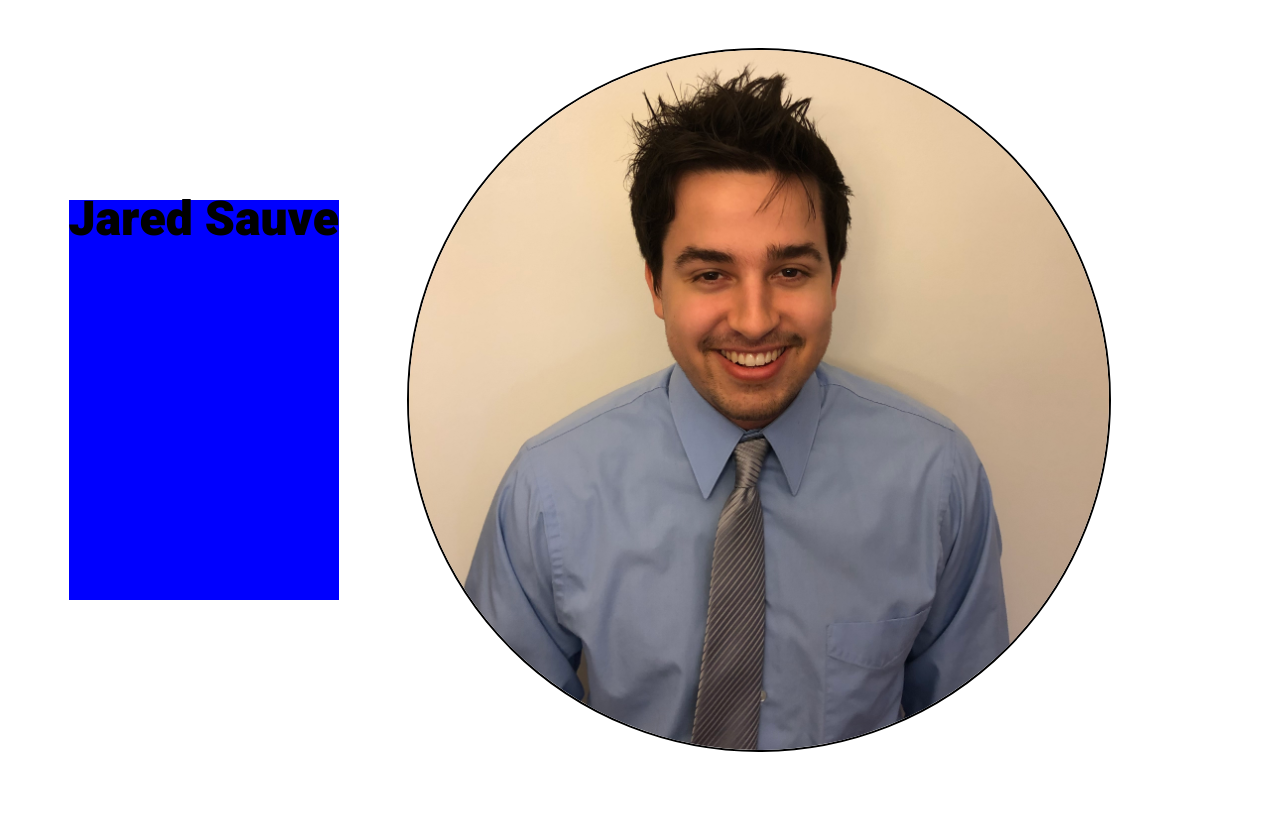
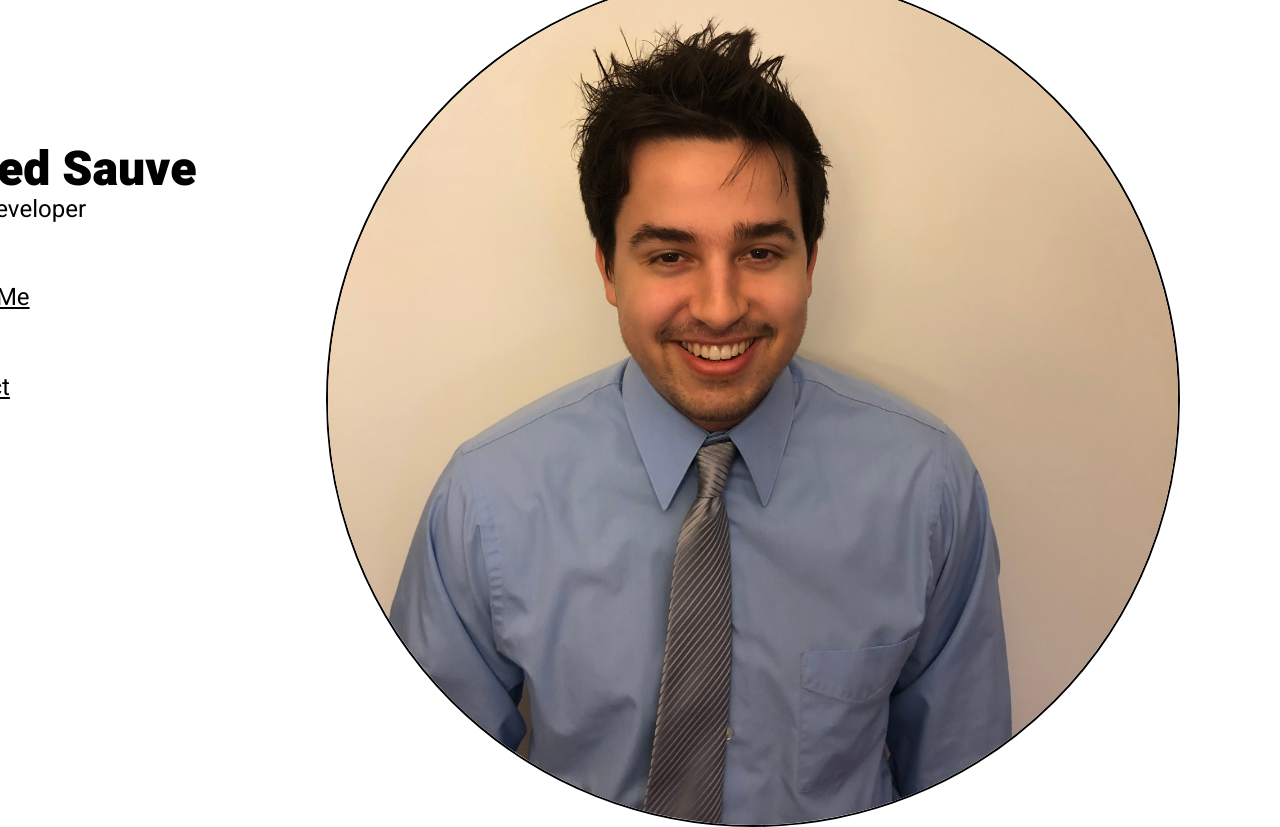
Before and after one commit to ixAtomic/personalwebsite, a Vue app: page /#/ in a window 1280 px wide. Before the commit the page ends 800 px from the top, so only its background shows below. Built offline with nearby package versions, Linux system fonts and the light colour scheme.

Commit message:
vue router, header component

```diff
--- a/package.json
+++ b/package.json
@@ -13,7 +13,8 @@
     "core-js": "^3.6.5",
     "vue": "^2.6.11",
     "vue-class-component": "^7.2.3",
-    "vue-property-decorator": "^9.1.2"
+    "vue-property-decorator": "^9.1.2",
+    "vue-router": "^3.5.3"
   },
   "devDependencies": {
     "@types/webpack-env": "^1.16.3",
--- a/src/App.vue
+++ b/src/App.vue
@@ -1,6 +1,6 @@
 <template>
   <div id="app">
-    <main-page></main-page>
+    <router-view></router-view>
   </div>
 </template>
 
--- /dev/null
+++ b/src/components/About.vue
@@ -0,0 +1,27 @@
+<template>
+  <div class="gutters">
+      <jared-header></jared-header>
+  </div>
+</template>
+
+
+
+<script lang="ts">
+import { Component, Prop, Vue } from 'vue-property-decorator';
+import JaredHeader from './JaredHeader.vue';
+
+@Component({
+  components: {
+    JaredHeader
+  },
+})
+export default class About extends Vue {
+  @Prop() private msg!: string;
+}
+</script>
+
+<style lang="scss">
+    .gutters{
+        margin: 0px 150px;
+    }
+</style>
--- a/src/components/JaredHeader.vue
+++ b/src/components/JaredHeader.vue
@@ -1,6 +1,11 @@
 <template>
-  <div>
-    <h2>Hello</h2>
+  <div class="header">
+    <h1>Jared Sauve</h1>
+    <div class="nav">
+      <router-link to="/about">About Me</router-link>
+      <a href="#">Blog</a>
+      <a href="#">Contact</a>
+    </div>
   </div>
 </template>
 
@@ -14,6 +19,19 @@ import { Component, Vue } from 'vue-property-decorator';
 export default class Header extends Vue {}
 </script>
 
-<style>
-
+<style lang="scss">
+  .header{
+    display: flex;
+    justify-content: space-between;
+    align-items: flex-end;
+    padding-top: 50px;
+    padding-bottom: 25px;
+    border-bottom: 3px solid rgba(0, 0, 0, 0.2);
+    .nav{
+      margin-bottom: 27px;
+      margin-right: 100px;
+      display: flex;
+      gap: 60px;
+    }
+  }
 </style>
--- a/src/components/MainPage.vue
+++ b/src/components/MainPage.vue
@@ -3,6 +3,12 @@
     <div class="middle-justify">
       <div class="link-content">
         <h2>Jared Sauve</h2>
+        <p>Web Developer</p>
+        <div class="main-nav">
+          <router-link to="/about">About Me</router-link>
+          <a href="#">Blog</a>
+          <a href="#">Contact</a>
+        </div>
       </div>
       <div class="main-image">
         <img src="../../photos/IMG_4161.jpg" />
@@ -15,7 +21,7 @@
 import { Component, Prop, Vue } from 'vue-property-decorator';
 
 @Component
-export default class HelloWorld extends Vue {
+export default class MainPage extends Vue {
   @Prop() private msg!: string;
 }
 </script>
@@ -35,23 +41,28 @@ export default class HelloWorld extends Vue {
       display: flex;
       justify-content: space-evenly;
       align-items: center;
-      // flex: 1 0 auto;
 
       .link-content{
-        background-color: blue;
-        height: 400px;
+        height: 500px;
+        width: 400px;
         align-self: center;
+        .main-nav{
+          margin-top: 50px;
+          display: flex;
+          flex-direction: column;
+          gap: 10px;
+        }
       }
       .main-image{
         border: solid 2px black;
         overflow: hidden;
         border-radius: 50%;
-        height: 700px;
-        width: 700px;
+        height: 850px;
+        width: 850px;
         img{
           object-position: 0px -200px;
           height: auto;
-          width: 750px;
+          width: 850px;
         }
       }
     }
--- a/src/css/main.css
+++ b/src/css/main.css
@@ -17,6 +17,16 @@ body {
   -moz-osx-font-smoothing: grayscale;
   color: black; }
 
+h1 {
+  font-family: Heebo;
+  font-style: normal;
+  font-weight: 100;
+  font-size: 96px;
+  line-height: 141px;
+  display: flex;
+  align-items: center;
+  color: #000000; }
+
 h2 {
   font-family: Heebo;
   font-size: 48px;
@@ -32,3 +42,7 @@ p {
   font-weight: normal;
   font-size: 24px;
   line-height: 166%; }
+
+a {
+  color: black;
+  font-size: 24px; }
--- a/src/main.ts
+++ b/src/main.ts
@@ -1,8 +1,10 @@
 import Vue from 'vue'
 import App from './App.vue'
+import router from "./router"
 
 Vue.config.productionTip = false
 
 new Vue({
+  router,
   render: h => h(App),
 }).$mount('#app')
--- /dev/null
+++ b/src/router.ts
@@ -0,0 +1,21 @@
+import Vue from "vue";
+import Router from "vue-router";
+import MainPage from "./components/MainPage.vue";
+import About from "./components/About.vue";
+
+Vue.use(Router);
+
+export default new Router({
+    routes: [
+        {
+            path: "/",
+            name: "main",
+            component: MainPage
+        },
+        {
+            path: "/about",
+            name: "about",
+            component: About
+        }
+    ]
+})
--- a/src/scss/typography.scss
+++ b/src/scss/typography.scss
@@ -3,6 +3,19 @@
     -webkit-font-smoothing: antialiased;
     -moz-osx-font-smoothing: grayscale;
     color: black;
+}
+
+h1{
+    font-family: Heebo;
+    font-style: normal;
+    font-weight: 100;
+    font-size: 96px;
+    line-height: 141px;
+
+    display: flex;
+    align-items: center;
+
+    color: #000000;
 }
 
 h2{
@@ -22,3 +35,8 @@ p{
     font-size: 24px;
     line-height: 166%;
 }
+
+a{
+    color: black;
+    font-size: 24px;
+}
```
Also changed, not shown: 1 other file (tests, documents, lock files or other folders).
